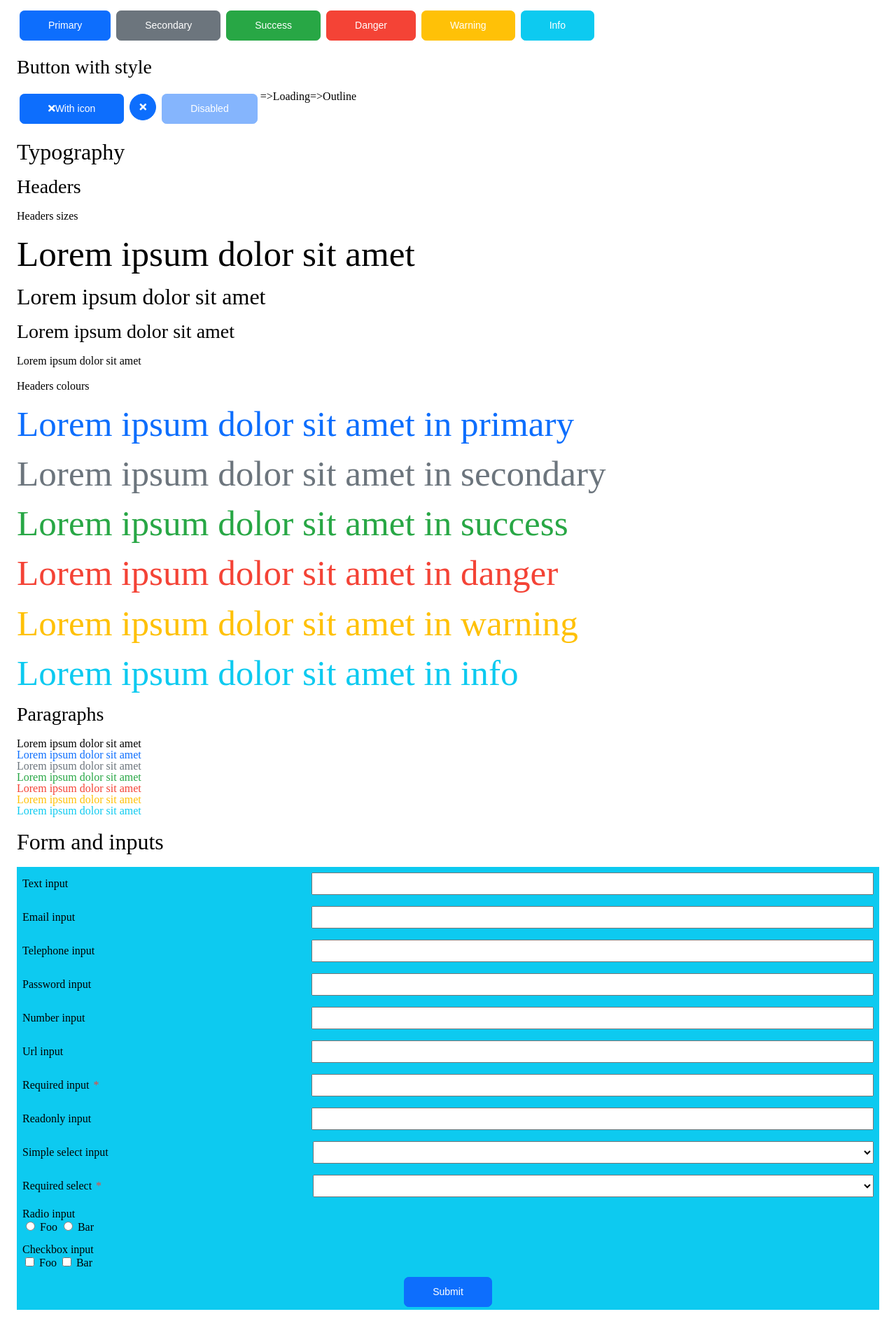
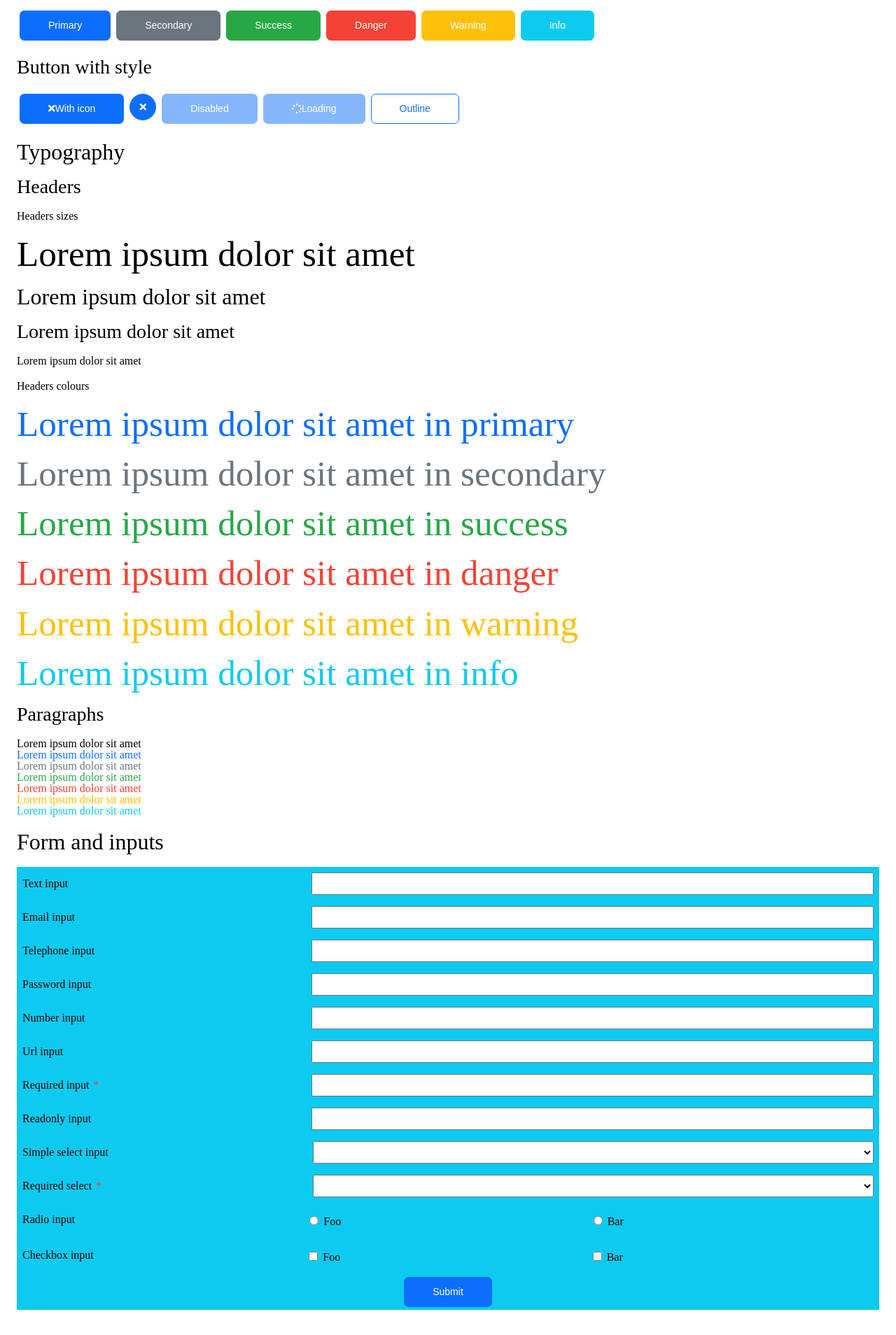
Before and after one commit to deozza/atomnuxt, a Nuxt app: page / in a window 1280 px wide. Shown: the part 300-2208 px from the top of the page at 70% size. Built offline with nearby package versions, Linux system fonts and the light colour scheme.

Commit message:
emit event and transfer complete form inputs | had to bypass components

```diff
--- a/components/Atoms/Button/BaseButton.vue
+++ b/components/Atoms/Button/BaseButton.vue
@@ -9,6 +9,7 @@
 	      { 'btn-round': ((icon.length > 0 && onlyIcon) || round) },
     	]"
 		:disabled="disabled || loading"
+    @click="emitEvent()"
 	>
 		<slot name="loading">
 			<i v-if="loading" class="fas fa-spinner fa-spin"></i>
@@ -32,6 +33,7 @@ interface BaseButtonInterface {
   round: boolean;
 	loading: boolean;
 	disabled: boolean;
+	buttonClickEvent:string;
 }
 
 @Component
@@ -47,6 +49,12 @@ export default class BaseButton extends Vue implements BaseButtonInterface{
   @Prop({required:false, type:Boolean, default:false}) round!: boolean;
   @Prop({required:false, type:Boolean, default:false}) loading!: boolean;
 	@Prop({required:false, type:Boolean, default:false}) disabled!: boolean;
+
+	buttonClickEvent = 'buttonClicked';
+
+	emitEvent(){
+	  this.$emit(this.buttonClickEvent);
+  }
 }
 </script>
 
--- a/components/Atoms/Input/BaseInputInterface.ts
+++ b/components/Atoms/Input/BaseInputInterface.ts
@@ -6,4 +6,5 @@ export default interface BaseInputInterface extends Vue{
   htmlType: string;
   required: boolean;
   readonly: boolean;
+  value:any;
 }
--- a/components/Atoms/Input/BaseSelectInput.vue
+++ b/components/Atoms/Input/BaseSelectInput.vue
@@ -61,6 +61,8 @@ export default class BaseSelectInput extends Vue implements BaseSelectInputInter
   @Prop({required:false, type:Boolean, default:false}) readonly!: boolean;
   @Prop({required:false, type:Array, default:[]}) items!: Array<object>;
   @Prop({required:false, type:Boolean, default:false}) multiple!: boolean;
+  @Prop({required:false, default:null}) value!: any;
+
 }
 </script>
 
--- a/components/Atoms/Input/BaseTextInput.vue
+++ b/components/Atoms/Input/BaseTextInput.vue
@@ -16,6 +16,7 @@
       :maxlength="(maxlength !== undefined && maxlength !== null && htmlType === 'text') ? maxlength : null"
       :min="(min !== undefined && min !== null && htmlType === 'number') ? min : null"
       :max="(max !== undefined && max !== null && htmlType === 'number') ? max : null"
+      v-model="value"
     >
 
   </li>
@@ -57,6 +58,7 @@ export default class BaseTextInput extends Vue implements BaseTextInputInterface
     }}) maxlength!: number;
   @Prop({required:false, type:Number, default:null}) max!: number;
   @Prop({required:false, type:Number, default:null}) min!: number;
+  @Prop({required:false, default:null}) value!: any;
 
 }
 </script>
--- a/components/Molecules/Form/BaseForm.vue
+++ b/components/Molecules/Form/BaseForm.vue
@@ -1,10 +1,57 @@
 <template>
-  <form action="">
+  <form @submit.prevent="submitForm()">
     <ul>
-      <div v-for="(input, index) in form.inputs">
-        <BaseTextInput v-if="input.globalType === 'text'" :key="index" :html-type="input.htmlType" :name="input.name" :id="input.id" :readonly="input.readonly" :required="input.required">{{ input.label }}</BaseTextInput>
-        <BaseSelectInput v-else-if="input.globalType === 'select'" :key="index" :html-type="input.htmlType" :name="input.name" :id="input.id" :readonly="input.readonly" :required="input.required" :items="input.items">{{ input.label }}</BaseSelectInput>
-      </div>
+      <li v-for="(input, index) in form.inputs" class="flex-row">
+        <label
+          :for="input.globalType+input.id"
+        >
+          {{input.label}}<span v-if="input.required" class="required-field">*</span>
+        </label>
+
+        <input
+          v-if="input.globalType === 'text'"
+          :type="input.htmlType"
+          :id="'text-'+input.id"
+          :required="input.required"
+          :readonly="input.readonly"
+          :placeholder="input.placeholder"
+          :name="input.name"
+          :minlength="(input.minlength !== undefined && input.minlength !== null && input.htmlType === 'text') ? input.minlength : null"
+          :maxlength="(input.maxlength !== undefined && input.maxlength !== null && input.htmlType === 'text') ? input.maxlength : null"
+          :min="(input.min !== undefined && input.min !== null && input.htmlType === 'number') ? input.min : null"
+          :max="(input.max !== undefined && input.max !== null && input.htmlType === 'number') ? input.max : null"
+          v-model="input.value"
+        >
+
+        <select
+          v-if="input.globalType === 'select' && input.htmlType === 'select'"
+          :id="'select-'+input.id"
+          :required="input.required"
+          :readonly="input.readonly"
+          :name="input.name"
+          :multiple="input.multiple"
+          v-model="input.value"
+        >
+          <option :value="null"></option>
+          <option v-for="option in input.items" :value="option.value" :name="option.name">{{option.name}}</option>
+        </select>
+
+        <label
+          v-if="input.globalType === 'select' && input.htmlType !== 'select'"
+          v-for="option in input.items" :for="'select-'+option.value"
+        >
+          <input
+            :type="input.htmlType"
+            :id="'select-'+option.value"
+            :name="input.name"
+            :value="option.value"
+            :required="input.required"
+            v-model="input.value"
+          >
+          {{option.name}}
+        </label>
+
+      </li>
     </ul>
     <div
       :class="[
@@ -23,11 +70,13 @@ import BaseButton from "~/components/Atoms/Button/BaseButton.vue";
 import Form from "~/components/Molecules/Form/Form";
 import BaseTextInput from "~/components/Atoms/Input/BaseTextInput.vue";
 import BaseSelectInput from "~/components/Atoms/Input/BaseSelectInput.vue";
+import Input from "~/components/Atoms/Input/Input";
 
 interface BaseFormInterface{
   submitText:string;
   submitAlignement:string;
   form:Form;
+  formIsSubmitted: string;
 }
 
 @Component({
@@ -45,10 +94,42 @@ export default class BaseForm extends Vue implements BaseFormInterface{
     }
   }) submitAlignement!: string;
   @Prop({required:true, type:Form}) form!: Form;
+  formIsSubmitted = "formSubmitted";
+
+  submitForm(){
+    this.$emit(this.formIsSubmitted, this.form.inputs)
+  }
 
 }
 </script>
 
 <style scoped>
+li{
+  padding: .5em;
+  align-items: normal;
+}
 
+li> label{
+  flex: 1;
+  padding: .5em 1em .5em 0;
+}
+
+li > input{
+  flex: 2;
+}
+
+li > select{
+  flex: 2;
+}
+
+label span.required-field{
+  margin-left: 6px;
+  color: var(--danger_text);
+}
+
+@media screen and (max-width:760px) {
+  .flex-row {
+    flex-direction: column;
+  }
+}
 </style>
--- a/pages/index.vue
+++ b/pages/index.vue
@@ -24,8 +24,8 @@
         <BaseButton icon="times">With icon</BaseButton>
         <BaseButton icon="times" only-icon></BaseButton>
         <BaseButton disabled>Disabled</BaseButton>
-        <BaseButton loading=>Loading</BaseButton>
-        <BaseButton outline=>Outline</BaseButton>
+        <BaseButton loading>Loading</BaseButton>
+        <BaseButton outline>Outline</BaseButton>
       </div>
     </section>
 
@@ -60,7 +60,7 @@
 
     <section>
       <BaseHeader html-type="h2">Form and inputs</BaseHeader>
-      <BaseForm submit-text="Submit" submit-alignement="center" class="bg-info" :form="form" />
+      <BaseForm submit-text="Submit" submit-alignement="center" class="bg-info" :form="form" @formSubmitted="getFormData"/>
     </section>
 
     <section>
@@ -144,12 +144,12 @@ export default class IndexPage extends Vue {
     form.setNewInput('select', 'select', 'Required select', 'select-required', 'Select required', true, false, null, itemsForSelectInput);
     form.setNewInput('select', 'radio', 'Radio input', 'radio', 'Radio', false, false, null, itemsForSelectInput);
     form.setNewInput('select', 'checkbox', 'Checkbox input', 'checkbox', 'Checkbox', false, false, null, itemsForSelectInput);
-
     return form;
   }
 
-
-
+  private getFormData(e:Event){
+    console.log(e);
+  }
 
   menuLinks: Array<Link> = [
     {
```
Also changed, not shown: package.json (+6 -6 lines), 1 other file (tests, documents, lock files or other folders).
